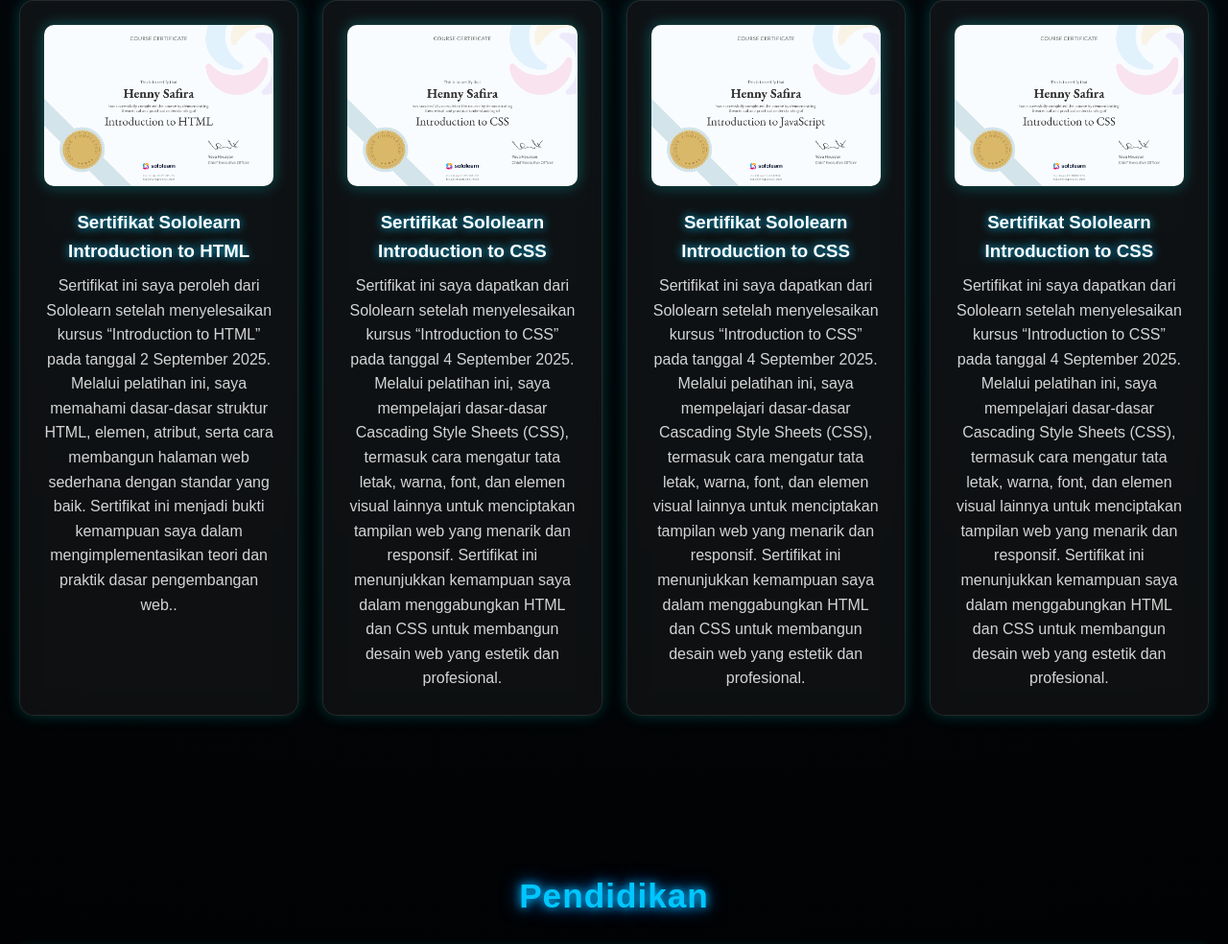
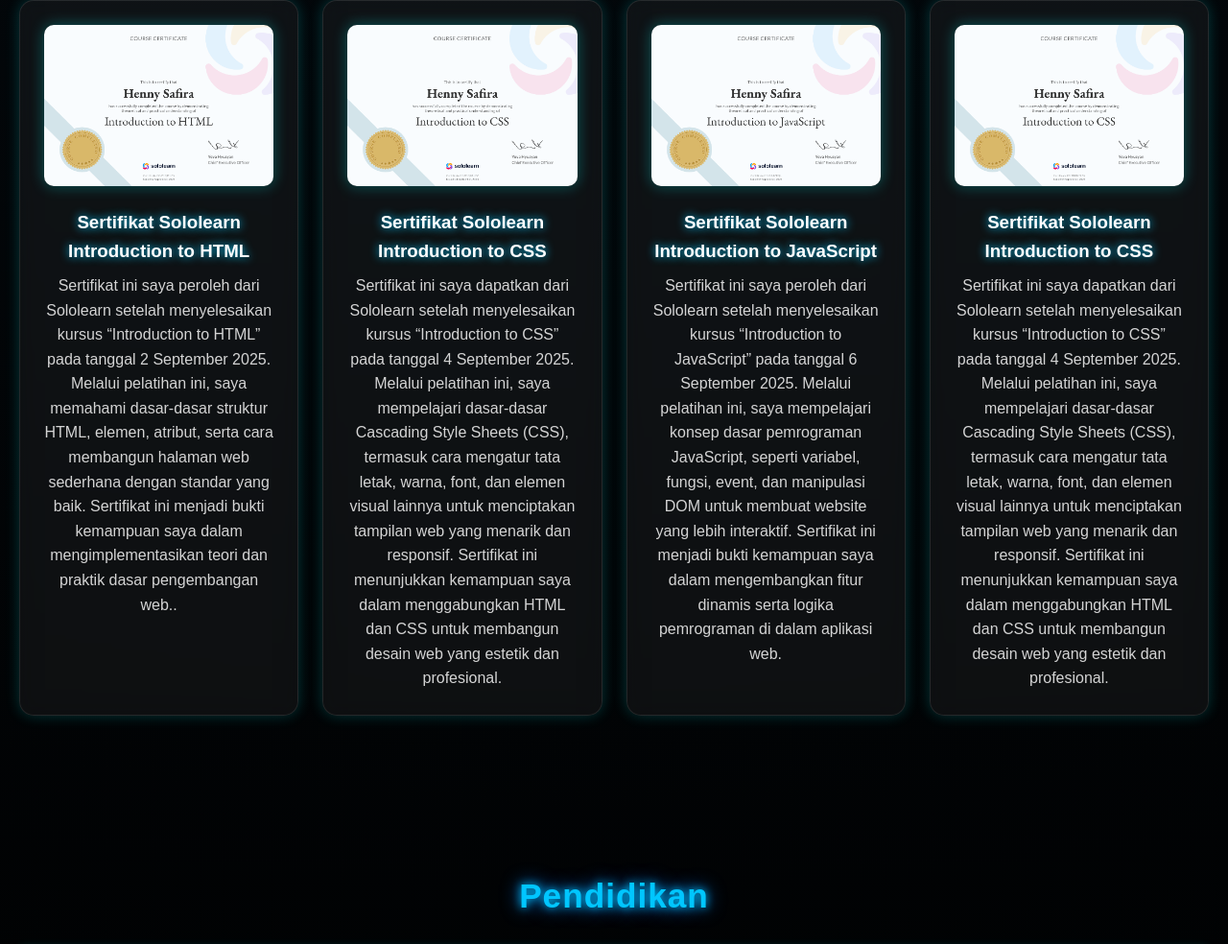
Before and after one commit to Hennysafira/Hennysafira.github.io, a plain HTML site: page index.html in a window 1280 px wide. Shown: the part 2672-3656 px from the top of the page at 96% size. Drawn offline with Linux system fonts and the light colour scheme.

Commit message:
Update index.html

```diff
--- a/index.html
+++ b/index.html
@@ -286,11 +286,11 @@
 Sertifikat ini menunjukkan kemampuan saya dalam menggabungkan HTML dan CSS untuk membangun desain web yang estetik dan profesional.</p>
       </div>
        <div class="certificate-card">
-        <img src="sertifikat introduction to jawascript.png"="Sertifikat 3">
-        <h3>Sertifikat Sololearn Introduction to CSS</h3>
-        <p>Sertifikat ini saya dapatkan dari Sololearn setelah menyelesaikan kursus “Introduction to CSS” pada tanggal 4 September 2025.
-Melalui pelatihan ini, saya mempelajari dasar-dasar Cascading Style Sheets (CSS), termasuk cara mengatur tata letak, warna, font, dan elemen visual lainnya untuk menciptakan tampilan web yang menarik dan responsif.
-Sertifikat ini menunjukkan kemampuan saya dalam menggabungkan HTML dan CSS untuk membangun desain web yang estetik dan profesional.</p>
+        <img src="sertifikat introduction to jawascript.png" alt="Sertifikat 3">
+        <h3>Sertifikat Sololearn Introduction to JavaScript</h3>
+        <p>Sertifikat ini saya peroleh dari Sololearn setelah menyelesaikan kursus “Introduction to JavaScript” pada tanggal 6 September 2025.
+Melalui pelatihan ini, saya mempelajari konsep dasar pemrograman JavaScript, seperti variabel, fungsi, event, dan manipulasi DOM untuk membuat website yang lebih interaktif.
+Sertifikat ini menjadi bukti kemampuan saya dalam mengembangkan fitur dinamis serta logika pemrograman di dalam aplikasi web.</p>
       </div>
        <div class="certificate-card">
         <img src="sertifikat css.png" alt="Sertifikat 2">
```
